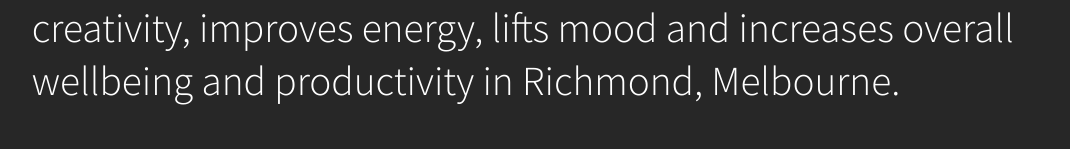
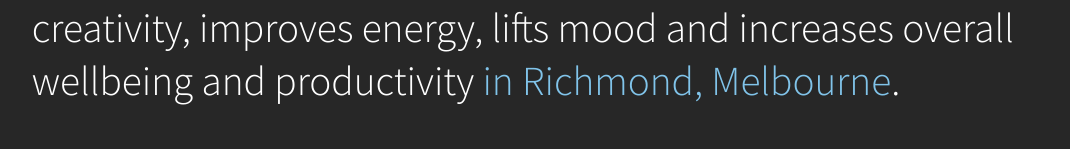
Before and after one commit to abdullahmehboob20s/Collective-web, a React (Create React App) app: page / in a window 1280 px wide. Shown: the part 904-1053 px from the top of the page, without its empty margins (45-1115 px from the left). Built offline with nearby package versions, Linux system fonts and the light colour scheme.

Commit message:
added color

```diff
--- a/tailwind.config.js
+++ b/tailwind.config.js
@@ -11,6 +11,7 @@
       white: "white",
       black: "black",
       transparent: "transparent",
+      blue: "#81C4EA",
     },
     lineHeight: {
       1: 1,
```
